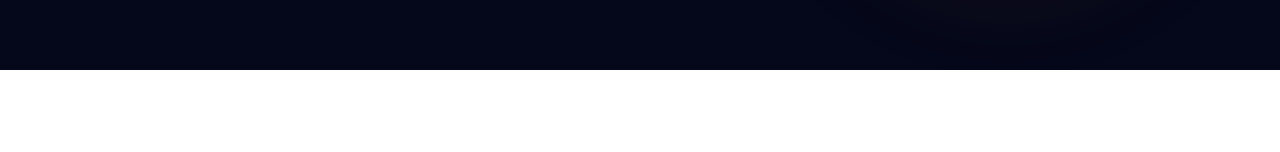
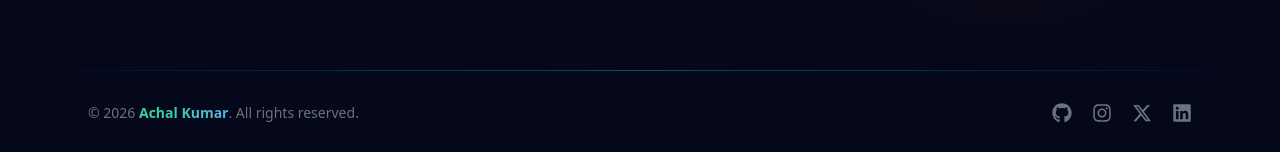
Before and after one commit to achalkumar98/my-portfolio, a React (Vite) app: page /hackathons in a window 1280 px wide. Shown: the part 882-1034 px from the top of the page. Before the commit the page ends 952 px from the top, so only its background shows below. Built offline with nearby package versions, Linux system fonts and the light colour scheme.

Commit message:
Add New Footer and Email For Contact Form

```diff
--- a/src/App.jsx
+++ b/src/App.jsx
@@ -8,6 +8,7 @@ import Hero from "./pages/Hero/Hero";
 import Skills from "./pages/Skills/Skills";
 import Education from "./pages/Education/Education";
 import Hackathons from "./pages/Hackathons/Hackathon";
+import Footer from "./pages/Footer/Footer";
 import { Route, Routes } from "react-router-dom";
 
 export default function App() {
@@ -39,6 +40,7 @@ export default function App() {
           <Route path="/hackathons" element={<Hackathons />} />
         </Routes>
       )}
+      <Footer />
     </>
   );
 }
--- a/src/pages/Contact/Contact.jsx
+++ b/src/pages/Contact/Contact.jsx
@@ -45,7 +45,7 @@ export default function Contact() {
     if (!validate()) return;
     setLoading(true);
     const form = new FormData();
-    form.append("access_key", "YOUR_WEB3FORMS_ACCESS_KEY");
+    form.append("access_key", "4cfc59eb-3fb5-484b-9dc7-3807b22f0cf7");
     form.append("name", formData.name);
     form.append("email", formData.email);
     form.append("subject", formData.subject);
@@ -84,7 +84,7 @@ export default function Contact() {
     {
       icon: <FaInstagram className="w-4 h-4 text-[#E1306C]" />,
       label: "Instagram",
-      href: "https://instagram.com",
+      href: "https://www.instagram.com/achal.pand98/",
     },
     {
       icon: <FaGithub className="w-4 h-4 text-white" />,
@@ -94,15 +94,15 @@ export default function Contact() {
     {
       icon: <FaXTwitter className="w-4 h-4 text-white" />,
       label: "X (Twitter)",
-      href: "https://twitter.com",
+      href: "https://x.com/hackerachal1620",
     },
   ];
 
   return (
     <main className="bg-[#04081A] text-white min-h-screen">
-      <section className="min-h-screen flex items-center px-4 sm:px-6 lg:px-8 py-24 lg:py-20">
+      <section className="min-h-screen flex items-center px-4 sm:px-6 lg:px-8 pt-32 pb-20">
         <div className="container mx-auto max-w-6xl w-full">
-          <div className="grid lg:grid-cols-2 gap-10 items-start">
+          <div className="grid lg:grid-cols-2 gap-10 items-center">
             {/* Left Column */}
             <div className="space-y-6">
               {/* Badge */}
--- /dev/null
+++ b/src/pages/Footer/Footer.jsx
@@ -0,0 +1,61 @@
+import React from "react";
+import { FaGithub, FaInstagram, FaLinkedin } from "react-icons/fa";
+import { FaXTwitter } from "react-icons/fa6";
+
+const socials = [
+  {
+    icon: FaGithub,
+    href: "https://github.com/achalkumar98",
+    label: "GitHub",
+    hover: "hover:text-white",
+  },
+  {
+    icon: FaInstagram,
+    href: "https://www.instagram.com/achal.pand98/",
+    label: "Instagram",
+    hover: "hover:text-[#E1306C]",
+  },
+  {
+    icon: FaXTwitter,
+    href: "https://x.com/hackerachal1620",
+    label: "X",
+    hover: "hover:text-white",
+  },
+  {
+    icon: FaLinkedin,
+    href: "https://www.linkedin.com/in/devachal",
+    label: "LinkedIn",
+    hover: "hover:text-[#0A66C2]",
+  },
+];
+
+export default function Footer() {
+  return (
+    <footer className="bg-[#04081A] text-white">
+      <div className="h-[1px] w-full bg-gradient-to-r from-transparent via-cyan-500 to-transparent opacity-40" />
+
+      <div className="max-w-6xl mx-auto px-6 py-8 flex flex-col sm:flex-row items-center justify-between gap-6">
+        <p className="text-sm text-gray-500">
+          © {new Date().getFullYear()}{" "}
+          <span className="gradient-text font-semibold">Achal Kumar</span>. All
+          rights reserved.
+        </p>
+
+        <div className="flex items-center gap-5">
+          {socials.map(({ icon: Icon, href, label, hover }) => (
+            <a
+              key={label}
+              href={href}
+              target="_blank"
+              rel="noopener noreferrer"
+              aria-label={label}
+              className={`text-gray-500 ${hover} transition-all duration-300 hover:scale-125`}
+            >
+              <Icon className="w-5 h-5" />
+            </a>
+          ))}
+        </div>
+      </div>
+    </footer>
+  );
+}
--- a/src/pages/Header/Header.jsx
+++ b/src/pages/Header/Header.jsx
@@ -81,6 +81,7 @@ export default function Header() {
                     onClick={() => {
                       setActiveLink(id);
                       setIsMenuOpen(false);
+                      window.scrollTo({ top: 0, behavior: "smooth" });
                     }}
                     className={`px-3 py-2 md:py-1.5 rounded-lg md:rounded-full text-sm font-medium
                       transition-all duration-300 flex items-center gap-2
```
